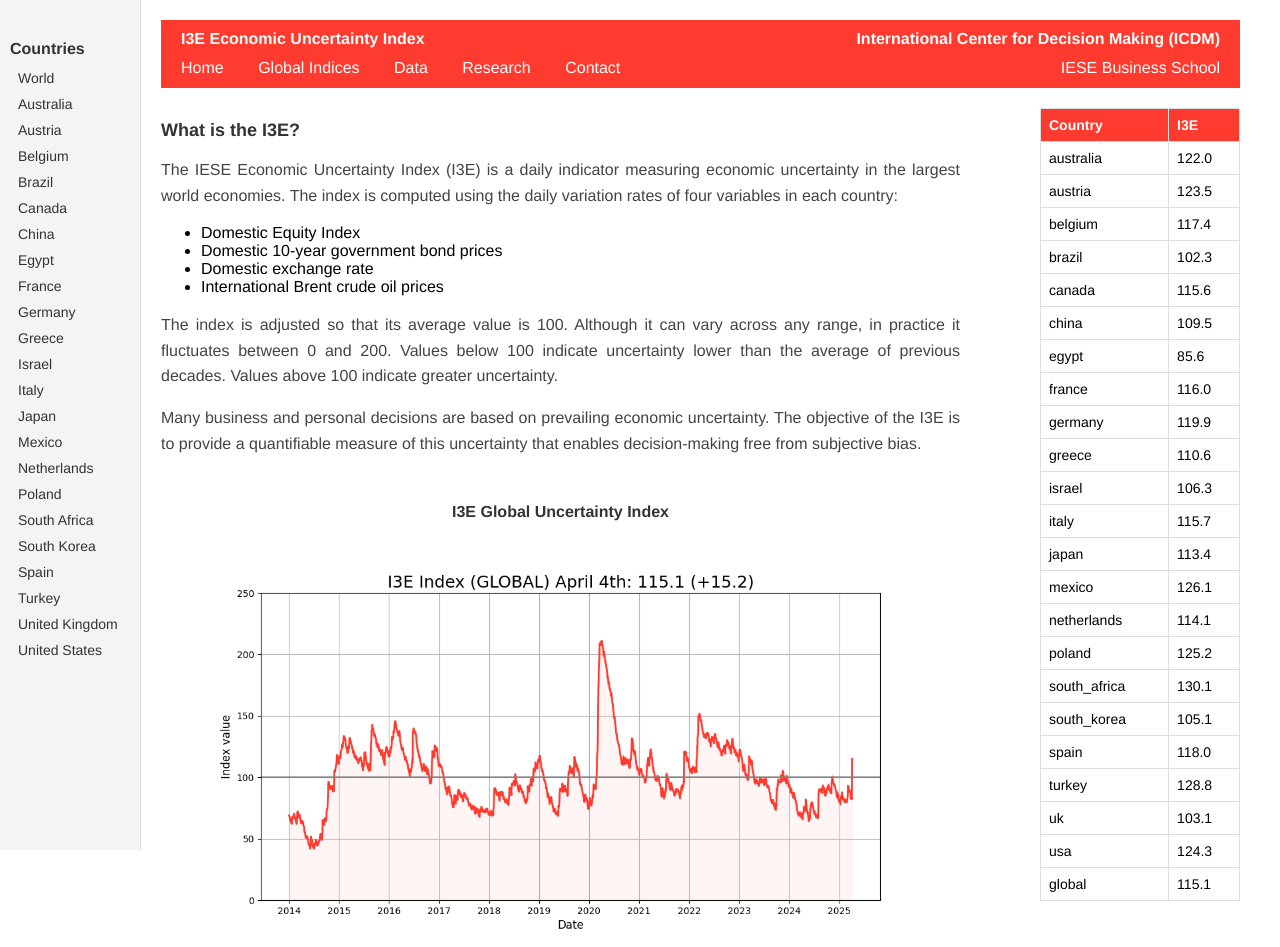
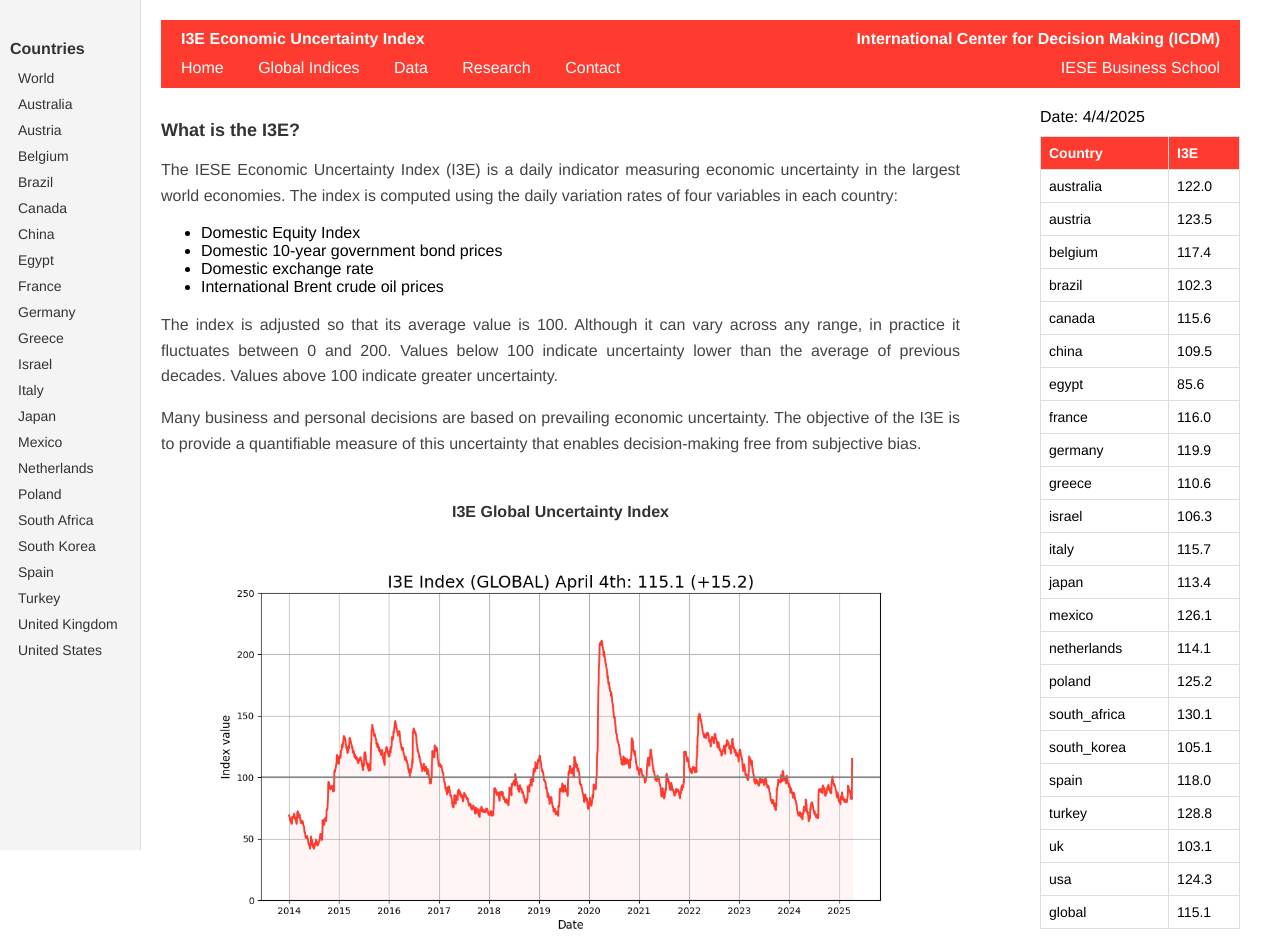
Before and after one commit to wdecisions/i3e, a plain HTML site: page docs/index.html in a window 1280 px wide. Drawn offline with Linux system fonts and the light colour scheme.

Commit message:
Update index.html

```diff
--- a/docs/index.html
+++ b/docs/index.html
@@ -263,6 +263,7 @@
     // Function to load the i3e_countries.txt file and build the table.
     // This version removes the first column ("Date") from both the header row and the data row,
     // then displays for each remaining column the country name and the last value.
+    // The date (time) is shown as plain text above the table.
     function loadCountryTable() {
       fetch('i3e_countries.txt')
         .then(response => response.text())
@@ -274,7 +275,7 @@
           let headerParts = lines[0].split('\t');
           headerParts.shift(); // remove the "Date" column header
 
-          // Assume the second row (or the last row if multiple exist) contains data:
+          // Assume the last row contains data: first cell is the date value, remaining are I3E values.
           let dataParts = lines[lines.length - 1].split('\t');
           dataParts.shift(); // remove the date value
 
@@ -290,7 +291,9 @@
                           </tr>`;
           }
           tableHTML += '</table>';
-          document.getElementById('table-container').innerHTML = tableHTML;
+          // Prepend the date above the table.
+          let fullHTML = `<div style="margin-bottom:10px;">Date: ${time}</div>` + tableHTML;
+          document.getElementById('table-container').innerHTML = fullHTML;
         })
         .catch(error => console.error('Error loading country data:', error));
     }
```
